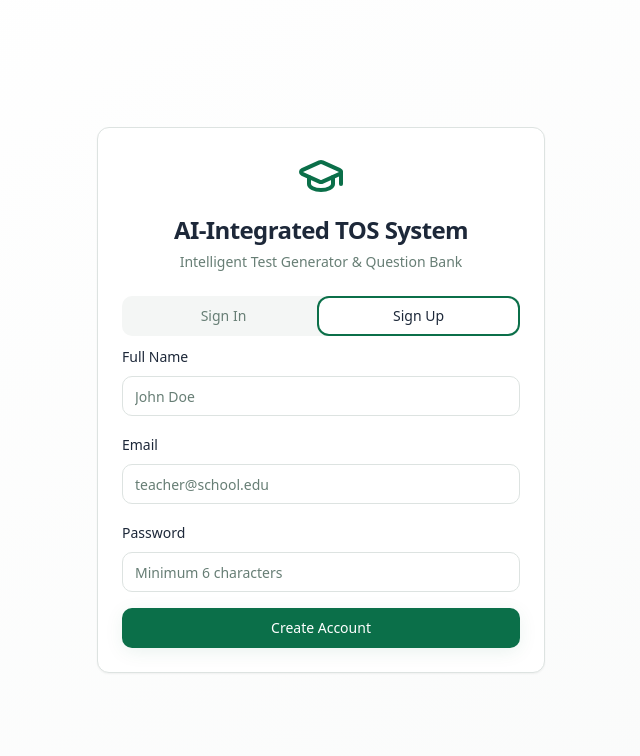
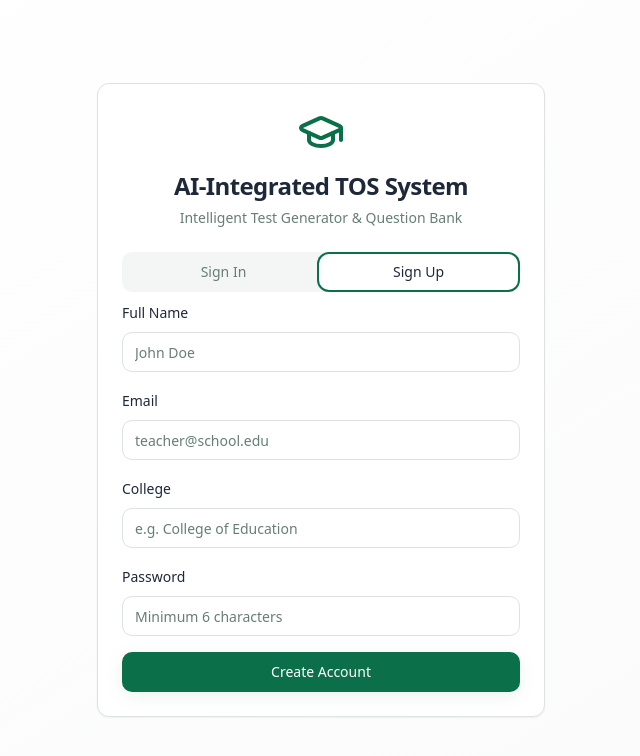
Before and after one commit to llanda13/testchemy, a React (Vite) app: page /auth in a window 1280 px wide. Both pictures are taken after a click on the tab "Sign Up". Shown: the top 756 px of the page, without its empty margins (319-959 px from the left). Built offline with nearby package versions, Linux system fonts and the light colour scheme; no server answers.

Commit message:
Preceding changes

```diff
--- a/src/pages/Auth.tsx
+++ b/src/pages/Auth.tsx
@@ -147,7 +147,7 @@ export default function Auth() {
               </div>
             </TabsContent>
 
-            <TabsContent value="signup">
+             <TabsContent value="signup">
               <form onSubmit={handleSignUp} className="space-y-4">
                 <div className="space-y-2">
                   <Label htmlFor="fullName">Full Name</Label>
@@ -161,9 +161,9 @@ export default function Auth() {
                   />
                 </div>
                 <div className="space-y-2">
-                  <Label htmlFor="email">Email</Label>
+                  <Label htmlFor="signup-email">Email</Label>
                   <Input
-                    id="email"
+                    id="signup-email"
                     name="email"
                     type="email"
                     placeholder="teacher@school.edu"
@@ -172,9 +172,19 @@ export default function Auth() {
                   />
                 </div>
                 <div className="space-y-2">
-                  <Label htmlFor="password">Password</Label>
+                  <Label htmlFor="college">College</Label>
                   <Input
-                    id="password"
+                    id="college"
+                    name="college"
+                    type="text"
+                    placeholder="e.g. College of Education"
+                    disabled={isLoading}
+                  />
+                </div>
+                <div className="space-y-2">
+                  <Label htmlFor="signup-password">Password</Label>
+                  <Input
+                    id="signup-password"
                     name="password"
                     type="password"
                     placeholder="Minimum 6 characters"
```
